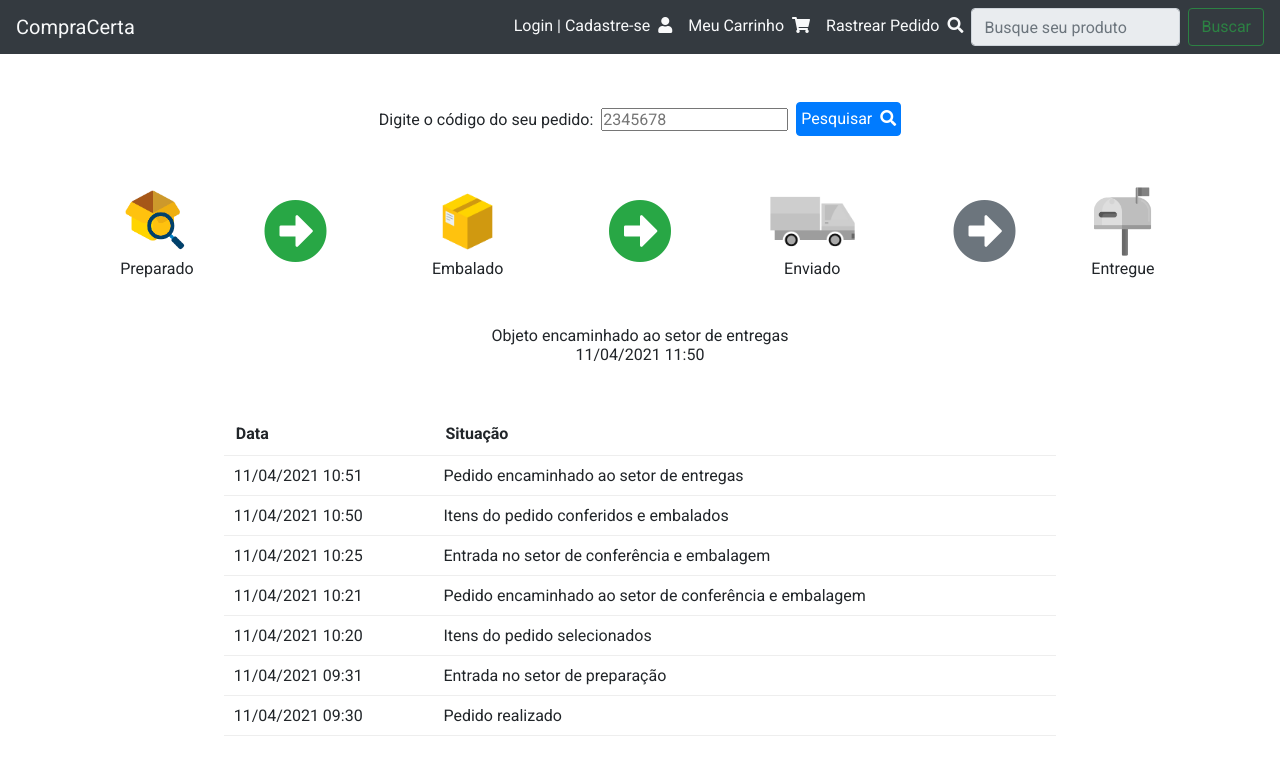
After one commit to Netharian/Unifacs-01, a PHP site: page /pages/rastreio.html in a window 1280 px wide. The commit adds this page. Shown: the top 775 px of the page. Run offline with PHP 8.4, Linux system fonts and the light colour scheme.

Commit message:
pagina de rastreio adicionada, modificações minoritárias realizadas

```diff
--- /dev/null
+++ b/pages/rastreio.html
@@ -0,0 +1,175 @@
+<!DOCTYPE html>
+<html lang="en">
+
+<head>
+    <meta charset="UTF-8">
+    <meta http-equiv="X-UA-Compatible" content="IE=edge">
+    <meta name="viewport" content="width=device-width, initial-scale=1.0">
+    <script src="https://code.jquery.com/jquery-3.3.1.slim.min.js"
+        integrity="sha384-q8i/X+965DzO0rT7abK41JStQIAqVgRVzpbzo5smXKp4YfRvH+8abtTE1Pi6jizo" crossorigin="anonymous">
+    </script>
+    <script src="https://cdnjs.cloudflare.com/ajax/libs/popper.js/1.14.7/umd/popper.min.js"
+        integrity="sha384-UO2eT0CpHqdSJQ6hJty5KVphtPhzWj9WO1clHTMGa3JDZwrnQq4sF86dIHNDz0W1" crossorigin="anonymous">
+    </script>
+    <script src="https://stackpath.bootstrapcdn.com/bootstrap/4.3.1/js/bootstrap.min.js"
+        integrity="sha384-JjSmVgyd0p3pXB1rRibZUAYoIIy6OrQ6VrjIEaFf/nJGzIxFDsf4x0xIM+B07jRM" crossorigin="anonymous">
+    </script>
+    <link rel="stylesheet" href="https://cdn.jsdelivr.net/npm/bootstrap@4.6.0/dist/css/bootstrap.min.css"
+        integrity="sha384-B0vP5xmATw1+K9KRQjQERJvTumQW0nPEzvF6L/Z6nronJ3oUOFUFpCjEUQouq2+l" crossorigin="anonymous">
+    <link rel="preconnect" href="https://fonts.gstatic.com">
+    <link href="https://fonts.googleapis.com/css2?family=Roboto:wght@400;500;700;900&display=swap" rel="stylesheet">
+    <link rel="stylesheet" href="https://cdnjs.cloudflare.com/ajax/libs/font-awesome/5.15.3/css/all.min.css"
+        integrity="sha512-iBBXm8fW90+nuLcSKlbmrPcLa0OT92xO1BIsZ+ywDWZCvqsWgccV3gFoRBv0z+8dLJgyAHIhR35VZc2oM/gI1w=="
+        crossorigin="anonymous" />
+
+    <link rel="stylesheet" type="text/css" href="../styles/global.css">
+    <link rel="stylesheet" type="text/css" href="../styles/rastreio.css">
+    <title>CompraCerta | Rastreio</title>
+</head>
+
+<body>
+    <header>
+        <nav class="navbar navbar-expand-md text-light bg-dark">
+            <a class="navbar-brand mr-auto" href="./index.html">CompraCerta</a>
+            <ul class="navbar-nav ">
+                <li class="nav-item">
+                    <a class="nav-link" href="./login.html">Login | Cadastre-se <i class="pl-1 fas fa-user"></i></a>
+                </li>
+                <li class="nav-item">
+                    <a class="nav-link" href="./carrinho.html">Meu Carrinho <i
+                            class="pl-1 fas fa-shopping-cart"></i></a>
+
+                </li>
+                <li class="nav-item">
+                    <a class="nav-link" href="./rastreio.html">Rastrear Pedido <i class="pl-1 fas fa-search"></i></a>
+                </li>
+                <form method="post" action="./index.html" class="busca form-inline">
+                    <input class="form-control mr-sm-2" type="search" name="input" placeholder="Busque seu produto"
+                        aria-label="Search" disabled>
+                    <button class="btn btn-outline-success my-2 my-sm-0" type="submit" disabled>Buscar</button>
+                </form>
+
+            </ul>
+
+        </nav>
+    </header>
+
+    <div class="container my-5">
+
+        <div class="form-div">
+            <form class="form-inline buscaPedido " action="./rastreio.html" method="post">
+
+                <label class="pr-2" for="codigoProduto">Digite o código do seu pedido: </label>
+                <input class="mr-2" type="text" id="codigoProduto" name="codigoProduto" placeholder="2345678">
+
+                <button type="submit" class="btn btn-primary p-1">Pesquisar <i class="pl-1 fas fa-search"></i></button>
+            </form>
+        </div>
+
+        <div class="statusBar mt-5 mx-auto">
+            <div>
+                <img class="preparo" src="../public/images/preparação.png" alt="Pedido Preparado">
+                <span>Preparado</span>
+            </div>
+
+            <i class="fas fa-arrow-alt-circle-right fa-4x text-success"></i>
+            <div>
+                <img class="embalagem" src="../public/images/embalado.png" alt="Pedido Embalado">
+                <span>Embalado</span>
+            </div>
+
+            <i class="fas fa-arrow-alt-circle-right fa-4x text-success"></i>
+            <div>
+                <img class="enviado" src="../public/images/enviado.png" alt="Pedido Enviado">
+                <span>Enviado</span>
+            </div>
+
+            <i class="fas fa-arrow-alt-circle-right fa-4x text-muted"></i>
+            <div>
+                <img class="entregue" src="../public/images/entregue.png" alt="Pedido Entregue">
+                <span>Entregue</span>
+            </div>
+
+        </div>
+
+        <div class="logPedido">
+
+            <div class="ultimoStatus mt-5">
+                <span>Objeto encaminhado ao setor de entregas</span>
+                <span>11/04/2021 11:50</span>
+            </div>
+            <table class="mt-5 mx-auto">
+                <thead>
+                    <th>Data</th>
+                    <th>Situação</th>
+                </thead>
+
+                <tbody>
+                    <tr>
+                        <td>
+                            11/04/2021 10:51
+                        </td>
+                        <td>
+                            Pedido encaminhado ao setor de entregas
+                        </td>
+                    </tr>
+                     <tr>
+                        <td>
+                            11/04/2021 10:50
+                        </td>
+                        <td>
+                            Itens do pedido conferidos e embalados
+                        </td>
+                    </tr>
+                     <tr>
+                        <td>
+                            11/04/2021 10:25
+                        </td>
+                        <td>
+                            Entrada no setor de conferência e embalagem
+                        </td>
+                    </tr>
+                     <tr>
+                        <td>
+                            11/04/2021 10:21
+                        </td>
+                        <td>
+                            Pedido encaminhado ao setor de conferência e embalagem
+                        </td>
+                    </tr>
+                    <tr>
+                        <td>
+                            11/04/2021 10:20
+                        </td>
+                        <td>
+                            Itens do pedido selecionados
+                        </td>
+                    </tr>
+                    <tr>
+                        <td>
+                            11/04/2021 09:31
+                        </td>
+                        <td>
+                            Entrada no setor de preparação
+                        </td>
+                    </tr>
+                    <tr>
+                        <td>
+                            11/04/2021 09:30
+                        </td>
+                        <td>
+                            Pedido realizado
+                        </td>
+                    </tr>
+                </tbody>
+            </table>
+        </div>
+
+
+
+    </div>
+
+    <script src="../scripts/rastreio.js"></script>
+</body>
+
+</html>
--- a/scripts/index.js
+++ b/scripts/index.js
@@ -364,7 +364,7 @@ menuDeSelecao.addEventListener('click', e => {
 
 
 });
-
+console.log(busca)
 
 
 busca.addEventListener('submit', e => {
--- /dev/null
+++ b/scripts/rastreio.js
@@ -0,0 +1,5 @@
+const buscaPedido = document.querySelector('.buscaPedido');
+
+buscaPedido.addEventListener('submit', e => {
+    e.preventDefault();
+})
--- a/styles/pedidos.css
+++ b/styles/carrinho.css
@@ -58,7 +58,8 @@ button svg {
 .total {
     display: flex;
     align-items: baseline;
-    margin-top: 30px;
+    padding-top: 30px;
+    padding-bottom: 10px;
     justify-content: space-between;
 
 }
--- /dev/null
+++ b/styles/rastreio.css
@@ -0,0 +1,47 @@
+.form-div {
+    display: flex;
+    justify-content: center;
+}
+
+
+.statusBar {
+    display: flex;
+    justify-content: space-around;
+    align-items: center;
+}
+
+.statusBar img {
+    height: 75px;
+
+}
+
+.statusBar div span {
+    display: block;
+    text-align: center;
+
+}
+
+.enviado,
+.entregue {
+    filter: grayscale(100%)
+}
+
+.ultimoStatus span {
+    display: block;
+    text-align: center;
+}
+
+table {
+    width: 75%;
+}
+
+thead th {
+    text-align: left;
+    padding: 12px;
+}
+
+tbody td {
+    padding: 10px;
+    border-top: 1px solid #eee;
+    border-bottom: 1px solid #eee;
+}
```
Also changed, not shown: pages/carrinho.html (renamed from pages/pedidos.html, +14 -7 lines), pages/index.html (+6 -2 lines), pages/login.html (+11 -4 lines), public/images/embalado.png (added), public/images/entregue.png (added), public/images/enviado.png (added), public/images/preparação.png (added).
